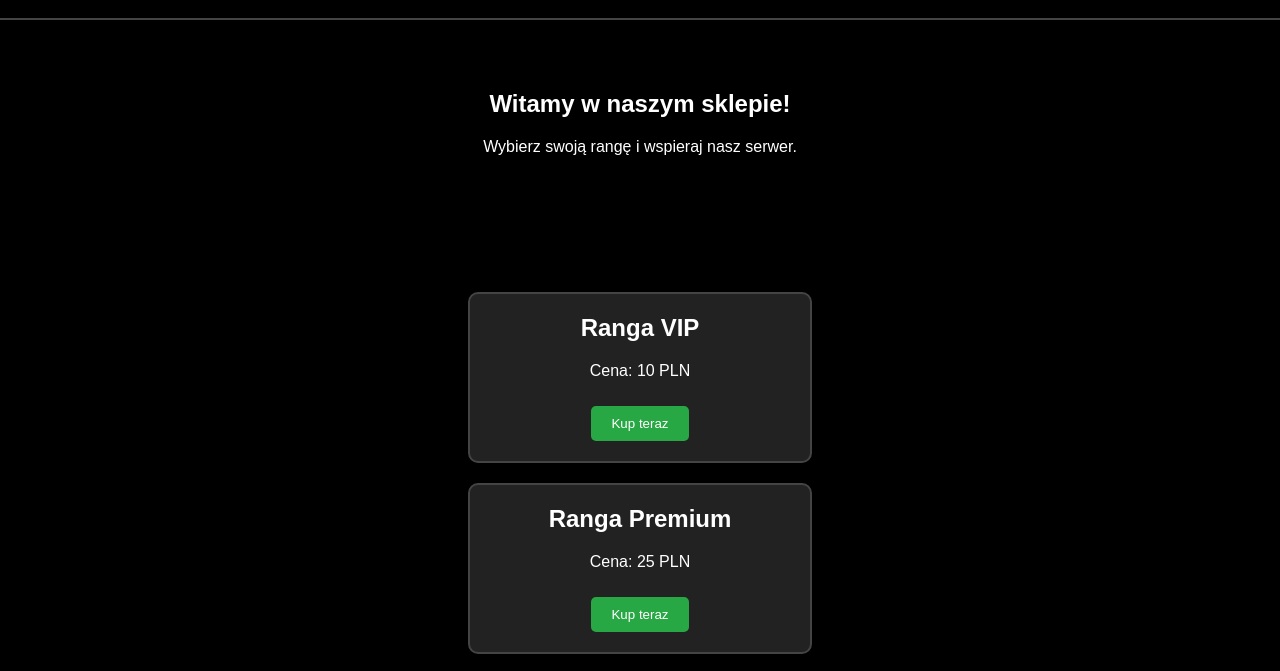
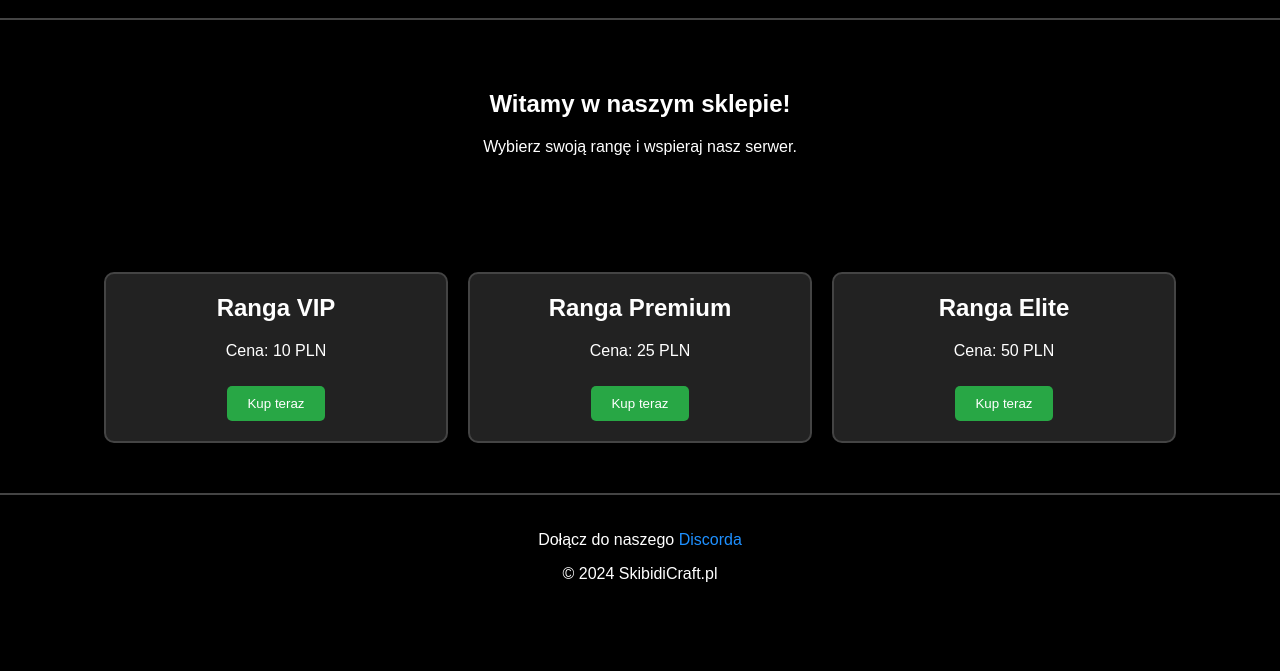
Before and after one commit to B4d-A1m/skibidicraft.pl, a plain HTML site: page index.html in a window 1280 px wide. Shown: the part 102-773 px from the top of the page. Drawn offline with Linux system fonts and the light colour scheme.

Commit message:
Update index.html

```diff
--- a/index.html
+++ b/index.html
@@ -34,11 +34,16 @@
             text-align: center;
             padding: 50px 20px;
         }
+        #shop {
+            display: flex;
+            justify-content: center;
+            gap: 20px; /* Odstępy między elementami */
+            flex-wrap: wrap; /* Jeśli miejsca zabraknie, przejdź do nowego wiersza */
+        }
         .store-item {
             background-color: #222;
             border: 2px solid #444;
             padding: 20px;
-            margin: 20px auto;
             width: 300px;
             border-radius: 10px;
         }
@@ -104,7 +109,7 @@
 
     <!-- Stopka -->
     <footer>
-       <p>Dołącz do naszego <a href="https://discord.gg/kHA4e6nd" target="_blank" style="color: #0000EE;">Discorda</a></p>
+       <p>Dołącz do naszego <a href="https://discord.gg/kHA4e6nd" target="_blank" style="color: #1E90FF;">Discorda</a></p>
        <p>&copy; 2024 SkibidiCraft.pl</p>
     </footer>
 </body>
```
